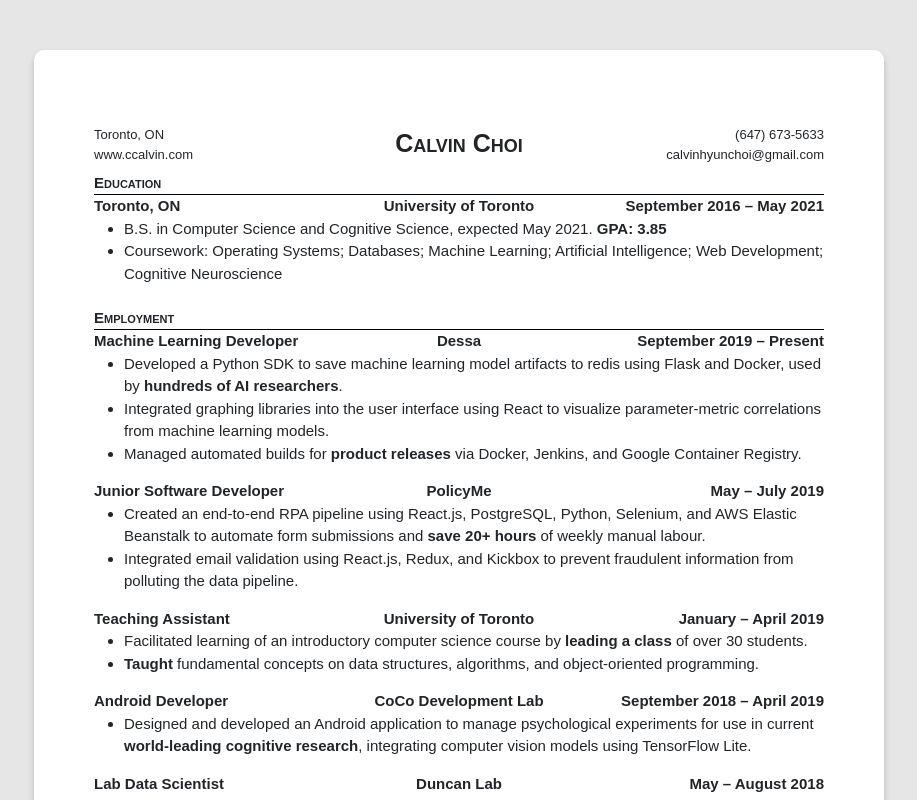
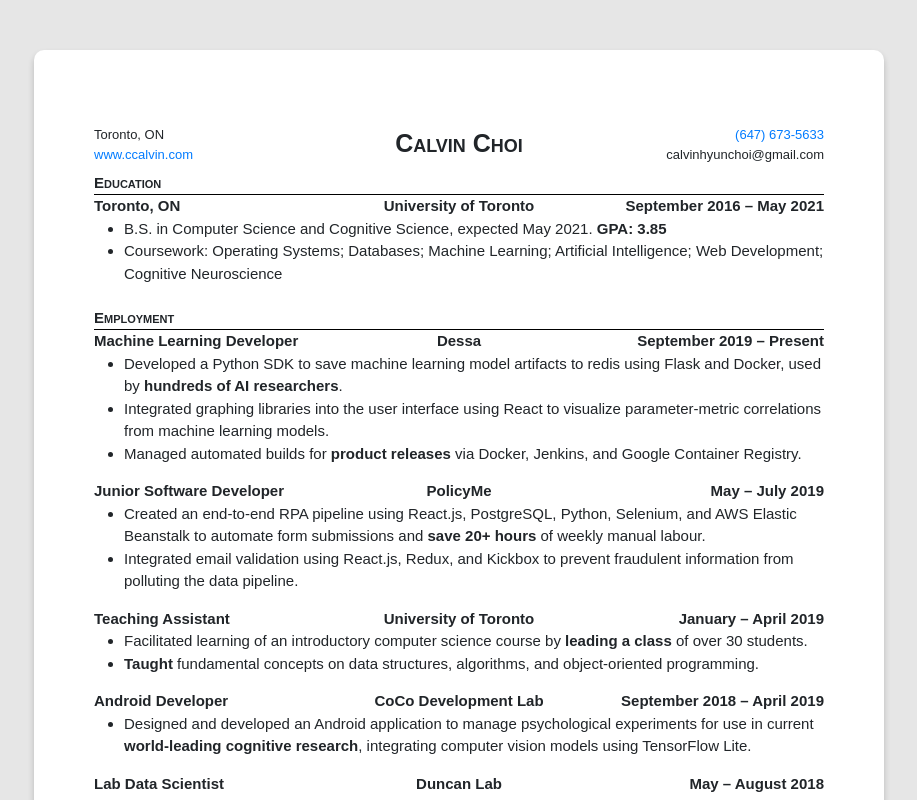
Before and after one commit to choi-calvin/choi-calvin.github.io, a React (Create React App) app: page / in a window 1280 px wide. Shown: the top 800 px of the page, without its empty margins (181-1098 px from the left). Built offline with nearby package versions, Linux system fonts and the light colour scheme.

Commit message:
Add links to Title, install react-tooltip

```diff
--- a/package.json
+++ b/package.json
@@ -9,7 +9,8 @@
         "react-dom": "^16.4.2",
         "react-motion": "^0.5.2",
         "react-scripts": "1.1.4",
-        "react-scroll": "^1.7.10"
+        "react-scroll": "^1.7.10",
+        "react-tooltip": "^3.11.1"
     },
     "scripts": {
         "start": "react-scripts start",
--- a/src/js/containers/Title.js
+++ b/src/js/containers/Title.js
@@ -1,4 +1,5 @@
 import React, { Component } from 'react';
+import ReactTooltip from 'react-tooltip'
 import './Title.css';
 
 class Title extends Component {
@@ -7,15 +8,18 @@ class Title extends Component {
       <div className="title row">
         <div className="column align-left font-small">
           Toronto, ON<br />
-          www.ccalvin.com
+          <a href="http://www.ccalvin.com">www.ccalvin.com</a>
         </div>
         <div className="column align-center small-caps bold font-large">
-          Calvin Choi
+          <span className="cursor" data-tip="Legal name: Hyunjin Choi">
+            Calvin Choi
+          </span>
         </div>
         <div className="column align-right font-small">
-          (647) 673-5633<br />
+          <a href="tel:647-673-5633">(647) 673-5633</a><br />
           calvinhyunchoi@gmail.com
         </div>
+        <ReactTooltip place="bottom" type="dark" effect="solid"/>
       </div>
     );
   }
--- a/src/js/containers/common.css
+++ b/src/js/containers/common.css
@@ -33,3 +33,7 @@
 .font-large {
   font-size: 25px;
 }
+
+.cursor {
+  cursor: pointer;
+}
```
Also changed, not shown: 1 other file (tests, documents, lock files or other folders).
